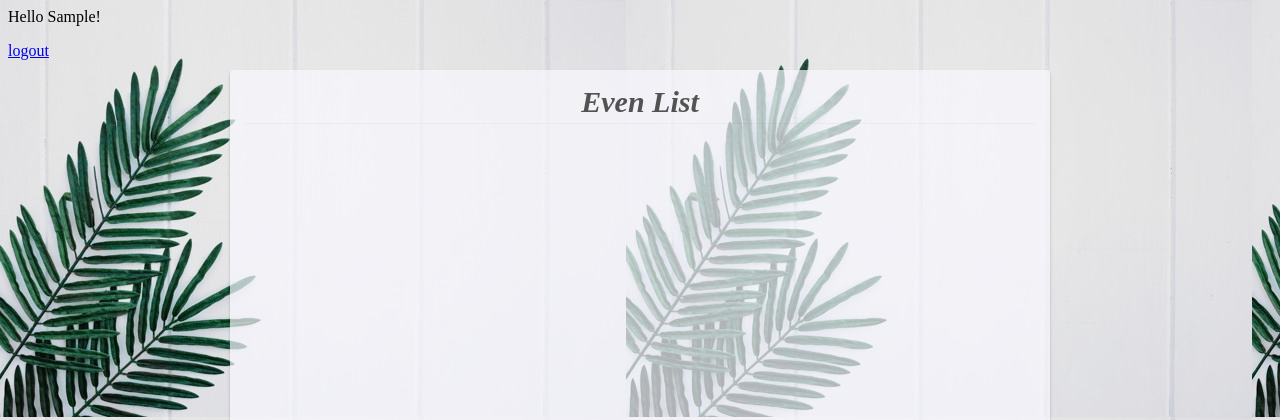
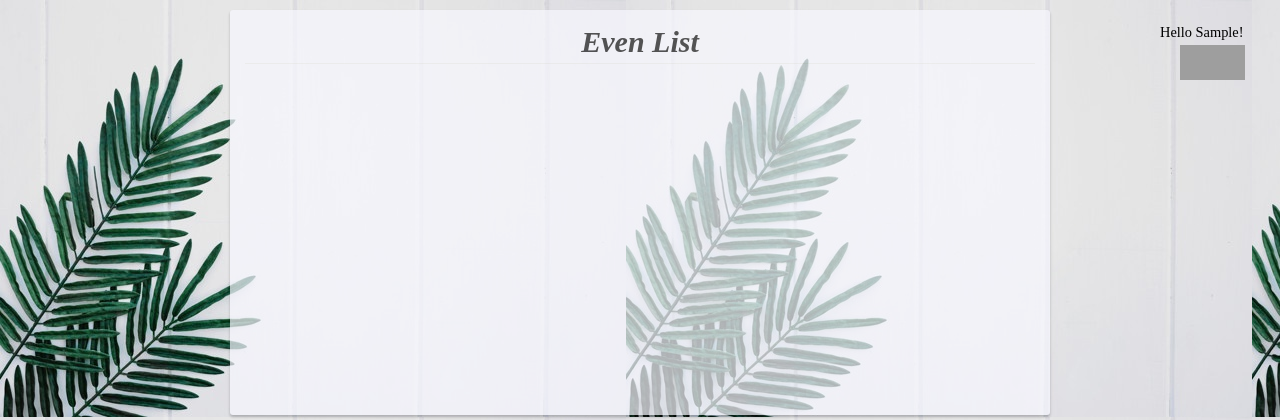
Before and after one commit to ChatchapongC/myform, a Django app: page /event/ in a window 1280 px wide. Shown: the top 420 px of the page. Run offline with Django 3.2, Linux system fonts and the light colour scheme; the visitor is signed in with stand-in values (Sample User, id 1); data that the repository does not hold is empty; grey boxes are pictures that could not be loaded.

Commit message:
add image logout and change position of entersite

```diff
--- a/myform/templates/myform/createform.html
+++ b/myform/templates/myform/createform.html
@@ -107,7 +107,7 @@
                 <div style="position: absolute; left:400px; top:300px;">
                         <input type="checkbox" > Yes<br>
                 </div>
-                <div style="position: absolute; left:400px; top:330px;">
+                <div style="position: absolute; left:400px; top:3px;">
                         <input type="checkbox" > No<br>
                 </div>
                 <button class="submit">submit</button>
--- a/myform/templates/myform/index.html
+++ b/myform/templates/myform/index.html
@@ -1,7 +1,10 @@
 {% load static %}
 {% block content %}
     {% if user.is_authenticated %}
-        <p>Hello {{ user.first_name|default:user.username}}!</p>
+        <div style="position: absolute; left: 1160px; top: 10px; font-size: 0.9rem;">
+            <p>Hello {{ user.first_name|default:user.username}}!</p>
+        </div>
+
         {% for ass in backends.associated %}
             {% if ass.provider == 'facebook' %}
                 <div class="col-md-6 text-center">
@@ -22,7 +25,12 @@
                 </div>
             {% endif %}
         {% endfor %}
-        <a href="{% url 'logout'%}?next={{request.path}}">logout</a>
+        <div style="position: absolute; left: 1180px; top: 45px;">
+                <a href="{% url 'logout'%}?next={{request.path}}">
+                    <img src="{% static 'myform/images/logout.png' %}" width="65" height="35">
+                </a>
+        </div>
+        <!-- <a href="{% url 'logout'%}?next={{request.path}}">logout</a> -->
         <link rel="stylesheet" href="{% static 'myform/index.css' %}">
         <div class="even-box">
             <div class="lb-header">
```
Also changed, not shown: myform/templates/registration/login.html (+9 -5 lines).
